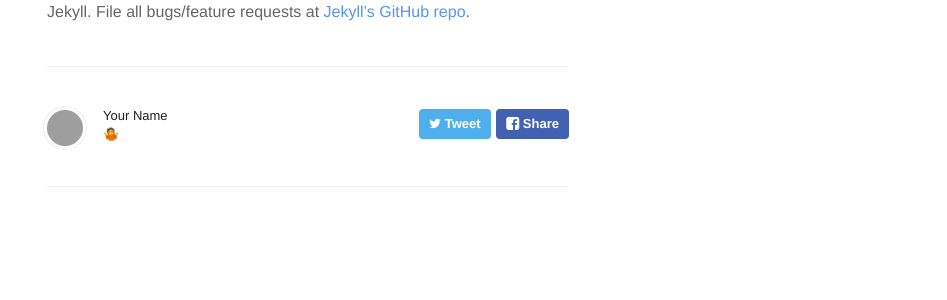
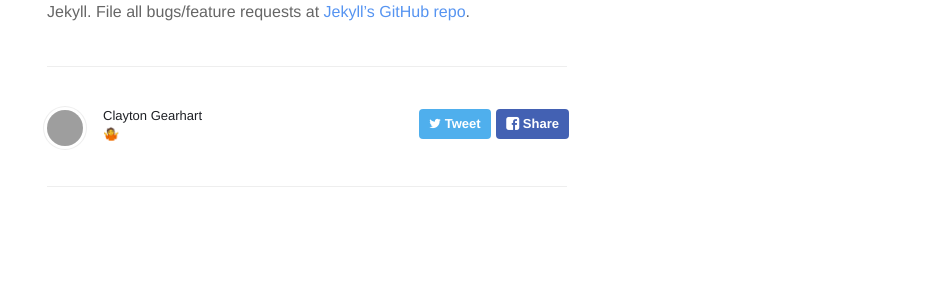
Before and after one commit to claytongearhart/claytongearhart.github.io, a Jekyll site: the page built from _posts/2020-4-6-welcome.markdown, in a window 1280 px wide. Shown: the part 663-963 px from the top of the page, without its empty margins (333-1280 px from the left). Built offline with Jekyll 4.4.1, drawn with Linux system fonts in a browser that asks for light colours; nearby versions of some CDN libraries; grey boxes are pictures that could not be loaded.

Commit message:
Update _config.yml

```diff
--- a/_config.yml
+++ b/_config.yml
@@ -9,14 +9,14 @@
 
 plugins: [jekyll-paginate]
 paginate: 20
-domain_name: 'http://yourblog-domain.com'
+domain_name: 'https://claytongearhart.com'
 google_analytics: 'UA-XXXXXXXX-X'
 disqus: false
 disqus_shortname: 'your-disqus-shortname'
 
 # Details for the RSS feed generator
 url:            'http://your-blog-url.example.com'
-author:         'Your Name'
+author:         'Clayton Gearhart'
 authorTwitter:  'YourTwitterUsername'
 
 permalink:       /:year/:title/
```
